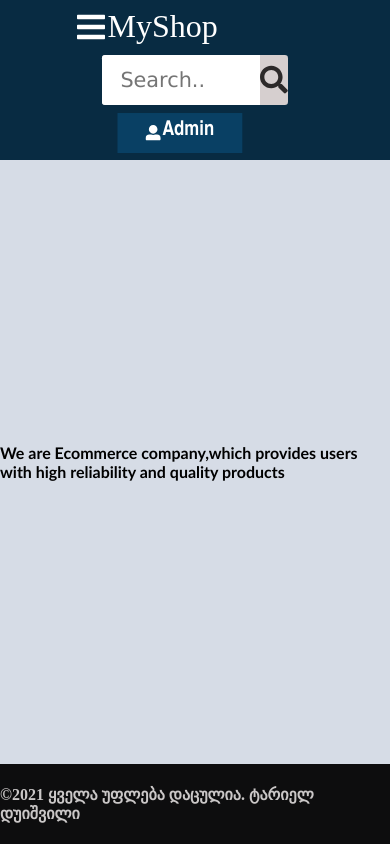
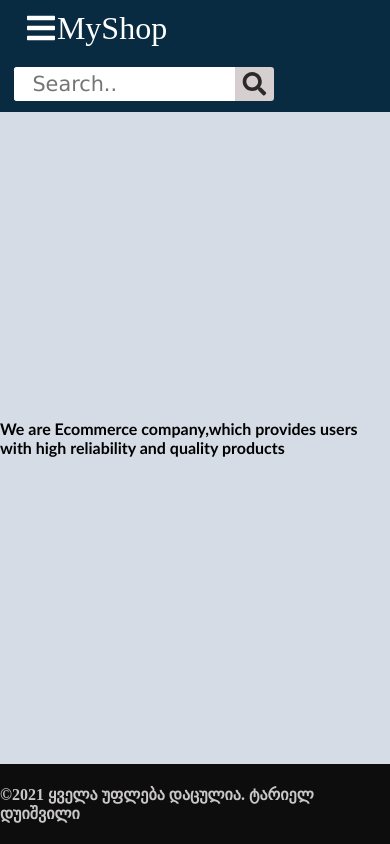
Before and after one commit to tarieli-d/Ecommerce-front, a React (Create React App) app: page /about in a window 390 px wide. Built offline with nearby package versions, Linux system fonts and the light colour scheme.

Commit message:
2 files modified,header now is responsible to all screen types

```diff
--- a/src/App.js
+++ b/src/App.js
@@ -84,6 +84,7 @@ const App = () => {
 };
 export default App;
 
+
 export const Admin = (props) => {
   const [imgUrl, setImgUrl] = useState("");
   const [price, setPrice] = useState("");
@@ -93,7 +94,7 @@ export const Admin = (props) => {
     else setPrice(val);
   }
   return (
-    <div className="common">
+    <div>
       <form
         onSubmit={(e) => {
           e.preventDefault();
@@ -138,6 +139,11 @@ export const SideNav = (props) => {
       </a>
       {/**This component is used two times with different arguments in header,here and below */}
       <Menu />
+      <Link to="/admin">
+        <div>
+          <span>ადმინის პანელი</span>
+        </div>
+      </Link>
     </div>
   );
 };
--- a/src/style.css
+++ b/src/style.css
@@ -9,134 +9,17 @@ body{
   align-items: center;
   min-height: 100vh;
 }
-header{
-  display:flex;
-  flex-direction: column;
-  align-items: center;
-  width: 100%;
-  height: 7rem;
-  background-color:  rgb(8, 43, 66);
-  z-index: 1;
-}
-.headerTop{
-  display: flex;
-  justify-content: space-between;
-  align-items: flex-end;
-  width: 100%;
-  height: 50%;
-}
-#menuIcon {
-  display: flex;
-  justify-content:flex-start;
-  align-items: center;
-  color: white;
-  background-color: transparent;
-  width: 15%;
-  height: 70%;
-  text-align: center;
-  font: 2rem cursive;
-  margin-left: 1rem;
-}
-#menuIcon svg{
-  cursor: pointer;
-}
-/*searchbar in header */
-#searchBar {
-  display: flex;
-  justify-content: center;
-  width: 50%;
-  height: 70%;
-  font: normal 28px "Cookie", cursive;
-  color: rgb(252, 250, 250);
-}
-#searchBar span {
-  display: flex;
-  align-items: center;
-  justify-content: center;
-  width: 50%;
-  height: 100%;
-  background: rgb(214, 207, 207);
-  border-radius: 0.2rem;
-}
-#searchBar .searchIcon {
-  cursor: pointer;
-  width: 15%;
-  height: 70%;
-  color: rgb(44, 41, 41);
-}
-#searchBar span .searchIcon:hover {
-  color: rgb(37, 99, 170);
-}
-form{
-  display: flex;
-  flex-direction: column;
-  justify-content: center;
-  align-items: center;
-  row-gap: 1rem;
-  height: 200px;
-  width: 300px;
-  box-shadow:0 0 5px 2px rgb(173, 165, 165);
-}
-form input {
-  width: 85%;
-  height: 20%;
-}
-form button{
-  height: 20%;
-  font-size: 1.3rem;
-}
-button:hover{
-  background: rgb(1, 85, 1);
-}
-input {
-  width: 85%;
-  height: 100%;
-  font-family: Verdana, sans-serif;
-  font-size: 1.3rem;
-  text-indent: 1rem;
-  border: none;
-  outline: none;
-  border-radius: 0.2rem 0 0 0.2rem;
-  box-sizing: border-box;
-}
-#searchBar input:focus::-webkit-input-placeholder {
-  transition: 0.5s;
-  transform: translate(0px, -12px);
-  font-size: 0.8rem;
-}
-#admin{
-  width: 12%;
-  height: 70%;
-}
-#admin a{
-  display: flex;
-  justify-content: center;
-  align-items: center;
-  height: 100%;
-  width: 80%;
-  column-gap: 0.1rem;
-  font-size: 1.2rem;
-  font-family: 'Franklin G othic Medium', 'Arial Narrow', Arial, sans-serif;
-  color: white;
-  background: rgb(9, 64, 100);
-}
-#admin a span{
-  font-size: 1.6rem;
-  height: 70%;
-}
 /*sidebar navigation*/
 .sidenav {
   position: absolute;
   display: flex;
   flex-direction: column;
-  align-items: left;
-  row-gap: 1rem;
+  row-gap: 0.5rem;
   height: 100%;
   top: 0;
   left: 0;
-  background-color:
- rgb(8, 43, 66);
- box-shadow: 0 0 3px 1px rgb(170, 170, 175) inset;
+  background-color: rgb(8, 43, 66);
+  box-shadow: 0 0 3px 1px rgb(170, 170, 175) inset;
   overflow: hidden;
   transition: 0.6s;
   z-index: 2;
@@ -177,6 +60,124 @@ input {
 .sidenav #closeIcon:hover{
   color: rgb(248, 8, 8);
 }
+/*whole header*/
+header{
+  display:flex;
+  flex-direction: column;
+  align-items: center;
+  width: 100%;
+  height: 7rem;
+  background-color: rgb(8, 43, 66);
+  z-index: 1;
+}
+.headerTop{
+  display: flex;
+  justify-content: space-between;
+  align-items: flex-end;
+  width: 100%;
+  height: 50%;
+}
+/*Menu icon at top left*/
+#menuIcon {
+  display: flex;
+  justify-content:center;
+  align-items: center;
+  color: white;
+  background-color: transparent;
+  width: 12rem;
+  height: 70%;
+  text-align: center;
+  font: 2rem cursive;
+}
+#menuIcon svg{
+  cursor: pointer;
+}
+/*searchbar in header */
+#searchBar {
+  display: flex;
+  justify-content: center;
+  width: 18rem;
+  height: 70%;
+  font: normal 28px "Cookie", cursive;
+  color: rgb(252, 250, 250);
+}
+#searchBar span {
+  display: flex;
+  align-items: center;
+  justify-content: center;
+  height: 100%;
+  width: 90%;
+  background: rgb(214, 207, 207);
+  border-radius: 0.2rem;
+}
+#searchBar .searchIcon {
+  cursor: pointer;
+  width: 15%;
+  height: 70%;
+  color: rgb(44, 41, 41);
+}
+#searchBar span .searchIcon:hover {
+  color: rgb(37, 99, 170);
+}
+#searchBar input:focus::-webkit-input-placeholder {
+  transition: 0.5s;
+  transform: translate(0px, -12px);
+  font-size: 0.8rem;
+}
+/*Admin panel form*/
+#admin{
+  display: flex;
+  justify-content: center;
+  width: 12rem;
+  height: 70%;
+}
+#admin a{
+  display: flex;
+  justify-content: center;
+  align-items: center;
+  height: 100%;
+  width: 70%;
+  column-gap: 0.1rem;
+  font-size: 1.2rem;
+  font-family: Cambria, Cochin, Georgia, Times, 'Times New Roman', serif;
+  color: white;
+  background: rgb(9, 64, 100);
+}
+#admin a span{
+  font-size: 1.6rem;
+}
+form{
+  display: flex;
+  flex-direction: column;
+  justify-content: center;
+  align-items: center;
+  row-gap: 1rem;
+  height: 200px;
+  width: 300px;
+  box-shadow:0 0 5px 2px rgb(173, 165, 165);
+}
+form input {
+  width: 85%;
+  height: 20%;
+}
+form button{
+  height: 20%;
+  font-size: 1.3rem;
+}
+button:hover{
+  background: rgb(1, 85, 1);
+}
+input {
+  width: 85%;
+  height: 100%;
+  font-family: Verdana, sans-serif;
+  font-size: 1.3rem;
+  text-indent: 1rem;
+  border: none;
+  outline: none;
+  border-radius: 0.2rem 0 0 0.2rem;
+  box-sizing: border-box;
+}
 /*straight menu */
 header .menu{
   display: flex;
@@ -193,17 +194,13 @@ header .menu div{
   height: 50%;
   cursor: pointer;
 }
-/*header .menu div:hover{
-  border-bottom: 3px solid rgb(35, 167, 75);
-}*/
-
 a{
   color: white;
   text-decoration: none;
   font-weight: 600;
   position: relative;
 }
-a:after {
+.menu a:after {
   background: none repeat scroll 0 0 transparent;
   bottom: 0;
   content: "";
@@ -215,16 +212,14 @@ a:after {
   transition: width 0.3s ease 0s, left 0.3s ease 0s;
   width: 0;
 }
-a:hover:after{
+.menu a:hover:after{
   width: 100%;
   left: 0;
 }
 a:hover{
   opacity: .7;
 }
-
-
-
+/*products page content*/
 .main{
   flex: auto;
   width: 80%;
@@ -233,15 +228,6 @@ a:hover{
   row-gap: 2rem;
   grid-template-columns: repeat(auto-fill, 200px);
   justify-content: space-between;
-}
-.common{
-  flex: auto;
-  display: flex;
-  flex-direction: column;
-  justify-content: center;
-  align-items: center;
-  font-family: 'Trebuchet MS', 'Lucida Sans Unicode', 'Lucida Grande', 'Lucida Sans', Arial, sans-serif;
-  font-weight: 700;
 }
 .product {
   position: relative;
@@ -301,28 +287,23 @@ img{
   font-family: Arial, Helvetica, sans-serif;
   color: rgb(106, 91, 161)
  /*#747373*/
- ;
+  ;
 }
 .bottom span{
   text-decoration: underline;
   font-weight: 900;
 }
-button{
-  width: 7rem;
-  font-size: 25px;
-  font-family: -apple-system, BlinkMacSystemFont, 'Segoe UI', Roboto, Oxygen, Ubuntu, Cantarell, 'Open Sans', 'Helvetica Neue', sans-serif;
-  background: rgb(57, 138, 204);
-  color:white;
-  padding-bottom: 5px;
-  border-radius: 0.2rem;
-  border:none;
-  outline: none;
-  cursor:pointer;
-  pointer-events: auto;
+/*other pages*/
+.common{
+  flex: auto;
+  display: flex;
+  flex-direction: column;
+  justify-content: center;
+  align-items: center;
+  font-family: 'Trebuchet MS', 'Lucida Sans Unicode', 'Lucida Grande', 'Lucida Sans', Arial, sans-serif;
+  font-weight: 700;
 }
-.bottom button:hover{
-  background: rgb(1, 85, 1);
-}
+/*footer of website*/
 footer{
   flex-shrink: 0;
   display: flex;
@@ -336,48 +317,28 @@ footer{
 .copyright{
   font-weight: 900;
 }
-@media (max-width: 900px) {
+/*make website responsible*/
+@media (max-width: 950px) {
   header .menu{
       display: none;
  }
-  .headerTop #menuIcon{
-      width: 65%;
- }
-  .headerTop #searchBar{
-      width: 50%;
- }
-  .headerTop #searchBar span{
-      width: 95%;
- }
- .headerTop #admin{
-       width: 28%;
-
+}
+@media (max-width: 575px) {
+  .headerTop #admin{
+      display: none;
  }
 }
-@media (max-width: 450px) {
-  header{
-      height: 10rem;
-  }
+@media (max-width: 400px) {
   .headerTop{
       height: 100%;
       flex-direction: column;
       justify-content: space-around;
-      align-items: center;
+      align-items: flex-start;
  }
-  header #menuIcon{
-      width: 100%;
+  .headerTop #menuIcon{
+      height: 30%;
  }
-  header #searchBar{
-      width: 70%;
+  .headerTop #searchBar{
+      height: 30%;
  }
-  header #searchBar span{
-      width: 95%;
- }
- .headerTop #admin{
-   width: 50%;
-   transform: scale(0.8);
- }
-.headerTop div{
-  margin: 0.1rem;
 }
-}
```
